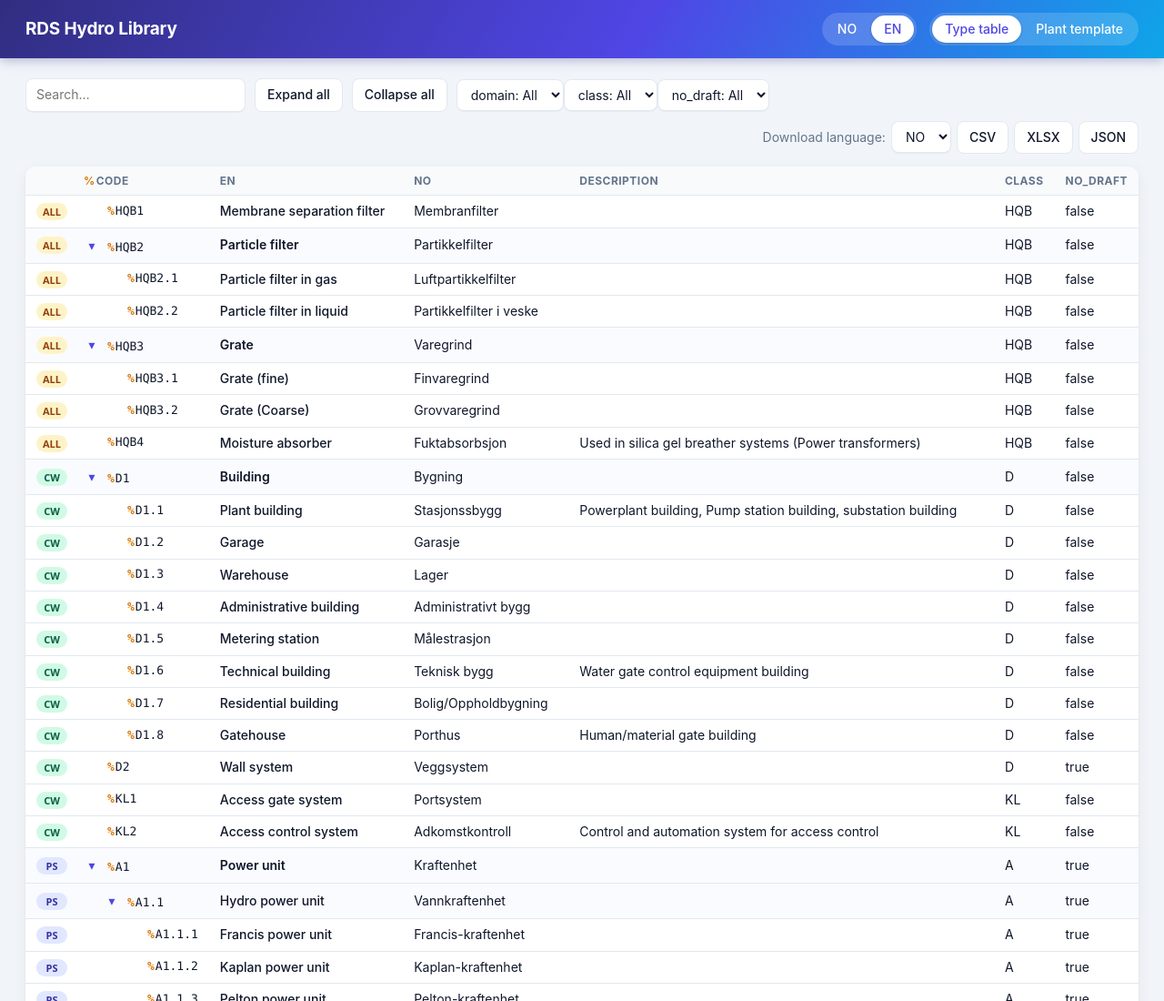
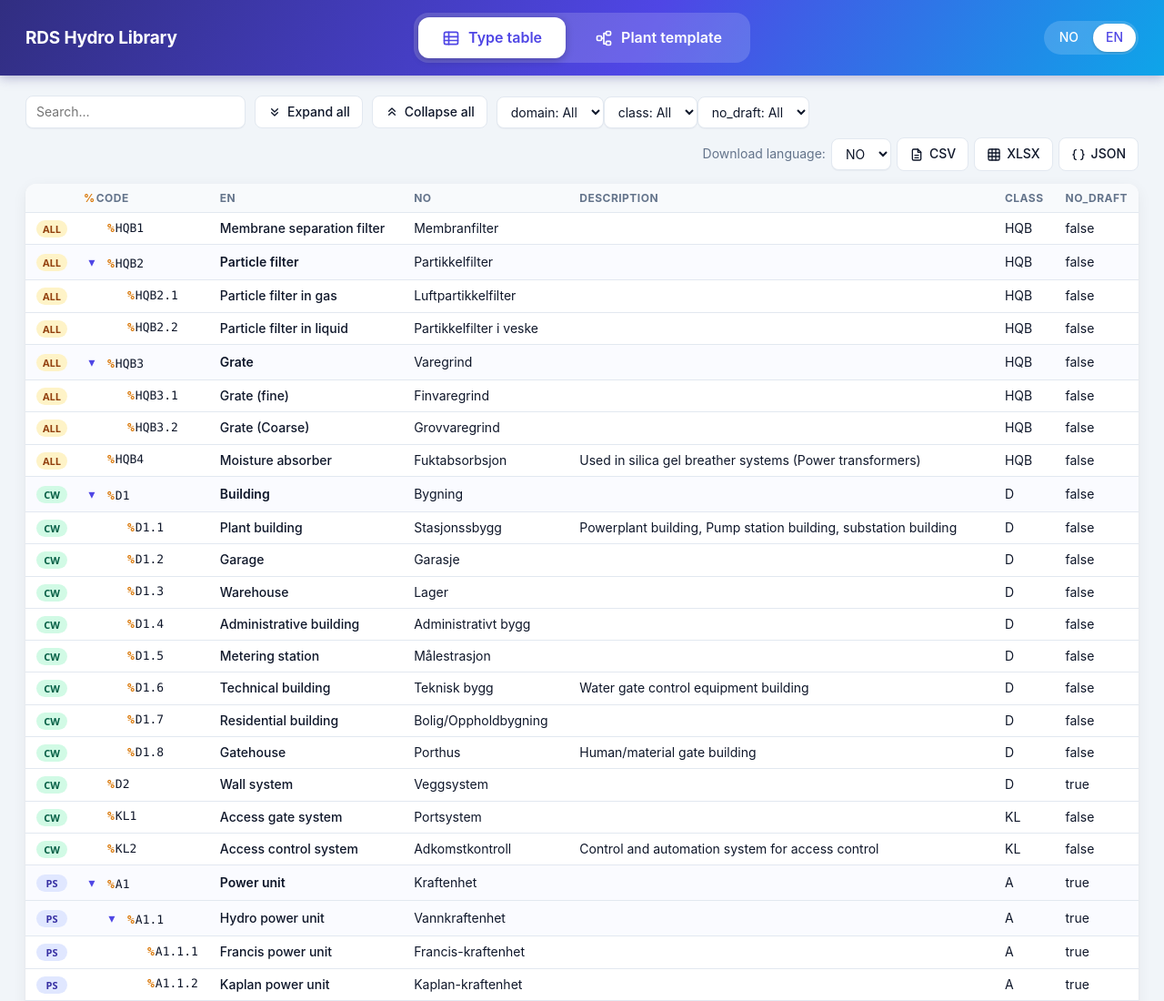
Before and after one commit to RDSHydroCollaboration/rds-hydro-library, a plain HTML site: page site/index.html in a window 1280 px wide. Shown: the top 1100 px of the page at 91% size. Drawn offline with Linux system fonts and the light colour scheme.

Commit message:
Centered prominent tabs and button icons
Co-authored-by: Copilot App <223556219+Copilot@users.noreply.github.com>

```diff
--- a/site/app.js
+++ b/site/app.js
@@ -33,10 +33,11 @@ function applyLang() {
   localStorage.setItem("lang", lang);
   document.querySelectorAll("#lang button").forEach(b => b.classList.toggle("on", b.dataset.l === lang));
   $("#title").textContent = t("title"); document.title = t("title");
-  $("#tab-types").textContent = t("types"); $("#tab-map").textContent = t("map");
+  const L = (s, k) => { $(s + " .l").textContent = t(k); };
+  L("#tab-types", "types"); L("#tab-map", "map");
   $("#q").placeholder = t("search");
-  $("#expand").textContent = t("expand"); $("#collapse").textContent = t("collapse");
-  $("#tx-expand").textContent = t("expand"); $("#tx-collapse").textContent = t("collapse");
+  L("#expand", "expand"); L("#collapse", "collapse");
+  L("#tx-expand", "expand"); L("#tx-collapse", "collapse");
   $("#dl-lang-label").textContent = t("dl"); $("#dl-lang-label2").textContent = t("dl");
   $("#dl-lang option[value=both]").textContent = t("both");
   $("#foot").textContent = t("foot");
--- a/site/index.html
+++ b/site/index.html
@@ -7,29 +7,42 @@
 <link rel="stylesheet" href="style.css">
 </head>
 <body>
+<svg width="0" height="0" style="position:absolute" aria-hidden="true">
+  <defs>
+    <symbol id="i-table" viewBox="0 0 24 24" fill="none" stroke="currentColor" stroke-width="2" stroke-linecap="round" stroke-linejoin="round"><rect x="3" y="4" width="18" height="16" rx="2"/><path d="M3 10h18M3 15h18M9 4v16"/></symbol>
+    <symbol id="i-map" viewBox="0 0 24 24" fill="none" stroke="currentColor" stroke-width="2" stroke-linecap="round" stroke-linejoin="round"><rect x="3" y="9" width="6" height="6" rx="1.5"/><rect x="15" y="3" width="6" height="5" rx="1.5"/><rect x="15" y="16" width="6" height="5" rx="1.5"/><path d="M9 12h3V5.5h3M12 12v7.5h3"/></symbol>
+    <symbol id="i-expand" viewBox="0 0 24 24" fill="none" stroke="currentColor" stroke-width="2" stroke-linecap="round" stroke-linejoin="round"><path d="m7 7 5 5 5-5M7 13l5 5 5-5"/></symbol>
+    <symbol id="i-collapse" viewBox="0 0 24 24" fill="none" stroke="currentColor" stroke-width="2" stroke-linecap="round" stroke-linejoin="round"><path d="m7 11 5-5 5 5M7 17l5-5 5 5"/></symbol>
+    <symbol id="i-csv" viewBox="0 0 24 24" fill="none" stroke="currentColor" stroke-width="2" stroke-linecap="round" stroke-linejoin="round"><path d="M14 3H7a2 2 0 0 0-2 2v14a2 2 0 0 0 2 2h10a2 2 0 0 0 2-2V8z"/><path d="M14 3v5h5M9 13h6M9 17h6"/></symbol>
+    <symbol id="i-xlsx" viewBox="0 0 24 24" fill="none" stroke="currentColor" stroke-width="2" stroke-linecap="round" stroke-linejoin="round"><rect x="3" y="3" width="18" height="18" rx="2"/><path d="M3 9h18M3 15h18M9 3v18M15 3v18"/></symbol>
+    <symbol id="i-json" viewBox="0 0 24 24" fill="none" stroke="currentColor" stroke-width="2" stroke-linecap="round" stroke-linejoin="round"><path d="M8 4c-2 0-3 1-3 3v2c0 1.5-1 3-2 3 1 0 2 1.500 2 3v2c0 2 1 3 3 3M16 4c2 0 3 1 3 3v2c0 1.500 1 3 2 3-1 0-2 1.500-2 3v2c0 2-1 3-3 3"/></symbol>
+  </defs>
+</svg>
 <header>
   <h1 id="title">RDS Hydro Library</h1>
-  <div class="bar">
-    <div class="seg" id="lang"><button data-l="no">NO</button><button data-l="en">EN</button></div>
-    <div class="seg" id="tabs"><button data-t="types" id="tab-types"></button><button data-t="map" id="tab-map"></button></div>
-  </div>
+  <nav class="tabs" id="tabs">
+    <button data-t="types" id="tab-types"><svg class="ic"><use href="#i-table"/></svg><span class="l"></span></button>
+    <button data-t="map" id="tab-map"><svg class="ic"><use href="#i-map"/></svg><span class="l"></span></button>
+  </nav>
+  <div class="seg" id="lang"><button data-l="no">NO</button><button data-l="en">EN</button></div>
 </header>
 <main>
   <section id="types">
     <div class="tools">
       <input id="q" type="search">
-      <button id="tx-expand"></button><button id="tx-collapse"></button>      <span id="filters"></span>
+      <button id="tx-expand"><svg class="ic"><use href="#i-expand"/></svg><span class="l"></span></button><button id="tx-collapse"><svg class="ic"><use href="#i-collapse"/></svg><span class="l"></span></button>
+      <span id="filters"></span>
       <span class="dl"><label id="dl-lang-label"></label>
         <select id="dl-lang"><option value="no">NO</option><option value="en">EN</option><option value="both"></option></select>
-        <button data-f="csv">CSV</button><button data-f="xlsx">XLSX</button><button data-f="json">JSON</button></span>
+        <button data-f="csv"><svg class="ic"><use href="#i-csv"/></svg>CSV</button><button data-f="xlsx"><svg class="ic"><use href="#i-xlsx"/></svg>XLSX</button><button data-f="json"><svg class="ic"><use href="#i-json"/></svg>JSON</button></span>
     </div>
     <table id="table"><thead></thead><tbody></tbody></table>
   </section>
   <section id="map" hidden>
     <div class="tools">
-      <button id="expand"></button><button id="collapse"></button>
+      <button id="expand"><svg class="ic"><use href="#i-expand"/></svg><span class="l"></span></button><button id="collapse"><svg class="ic"><use href="#i-collapse"/></svg><span class="l"></span></button>
       <span class="dl"><label id="dl-lang-label2"></label>
-        <button data-f="tcsv">CSV</button><button data-f="txlsx">XLSX</button><button data-f="tjson">JSON</button></span>
+        <button data-f="tcsv"><svg class="ic"><use href="#i-csv"/></svg>CSV</button><button data-f="txlsx"><svg class="ic"><use href="#i-xlsx"/></svg>XLSX</button><button data-f="tjson"><svg class="ic"><use href="#i-json"/></svg>JSON</button></span>
     </div>
     <div class="split"><div id="mm" class="mm"></div><aside id="info" class="info"></aside></div>
   </section>
--- a/site/style.css
+++ b/site/style.css
@@ -1,7 +1,16 @@
 :root{--c:#4f46e5;--c2:#0ea5e9;--ink:#0f172a;--mut:#64748b;--line:#e2e8f0;--bg:#f1f5f9;--card:#fff;--amber:#d97706;--r:12px;--sh:0 1px 2px rgba(15,23,42,.06),0 4px 16px rgba(15,23,42,.06)}
 *{box-sizing:border-box}
 body{margin:0;font:14px/1.45 Inter,"Segoe UI",system-ui,-apple-system,sans-serif;background:var(--bg);color:var(--ink)}
-header{display:flex;justify-content:space-between;align-items:center;padding:14px 28px;background:linear-gradient(120deg,#312e81,#4f46e5 55%,#0ea5e9);color:#fff;flex-wrap:wrap;gap:10px;box-shadow:0 2px 12px rgba(49,46,129,.35)}
+header{display:grid;grid-template-columns:1fr auto 1fr;align-items:center;padding:14px 28px;background:linear-gradient(120deg,#312e81,#4f46e5 55%,#0ea5e9);color:#fff;gap:10px;box-shadow:0 2px 12px rgba(49,46,129,.35)}
+header .seg{justify-self:end}
+.tabs{display:flex;gap:6px;background:rgba(255,255,255,.16);border-radius:16px;padding:5px;justify-self:center}
+.tabs button{display:inline-flex;align-items:center;gap:9px;border:0;background:transparent;color:#fff;padding:11px 26px;cursor:pointer;border-radius:12px;font:inherit;font-size:16px;font-weight:600;transition:all .15s}
+.tabs button .ic{width:20px;height:20px}
+.tabs button:hover{background:rgba(255,255,255,.2)}
+.tabs button.on{background:#fff;color:var(--c);box-shadow:0 2px 8px rgba(0,0,0,.25)}
+.ic{width:16px;height:16px;flex:none;vertical-align:-3px}
+.tools button,.dl button{display:inline-flex;align-items:center;gap:6px}
+@media(max-width:800px){header{grid-template-columns:1fr auto}.tabs{grid-column:1/-1;order:3;justify-self:stretch}.tabs button{flex:1;justify-content:center}}
 h1{font-size:19px;margin:0;font-weight:700;letter-spacing:-.01em}
 .bar{display:flex;gap:14px;align-items:center}
 .seg{display:inline-flex;background:rgba(255,255,255,.16);border-radius:999px;padding:3px;gap:2px}
```
